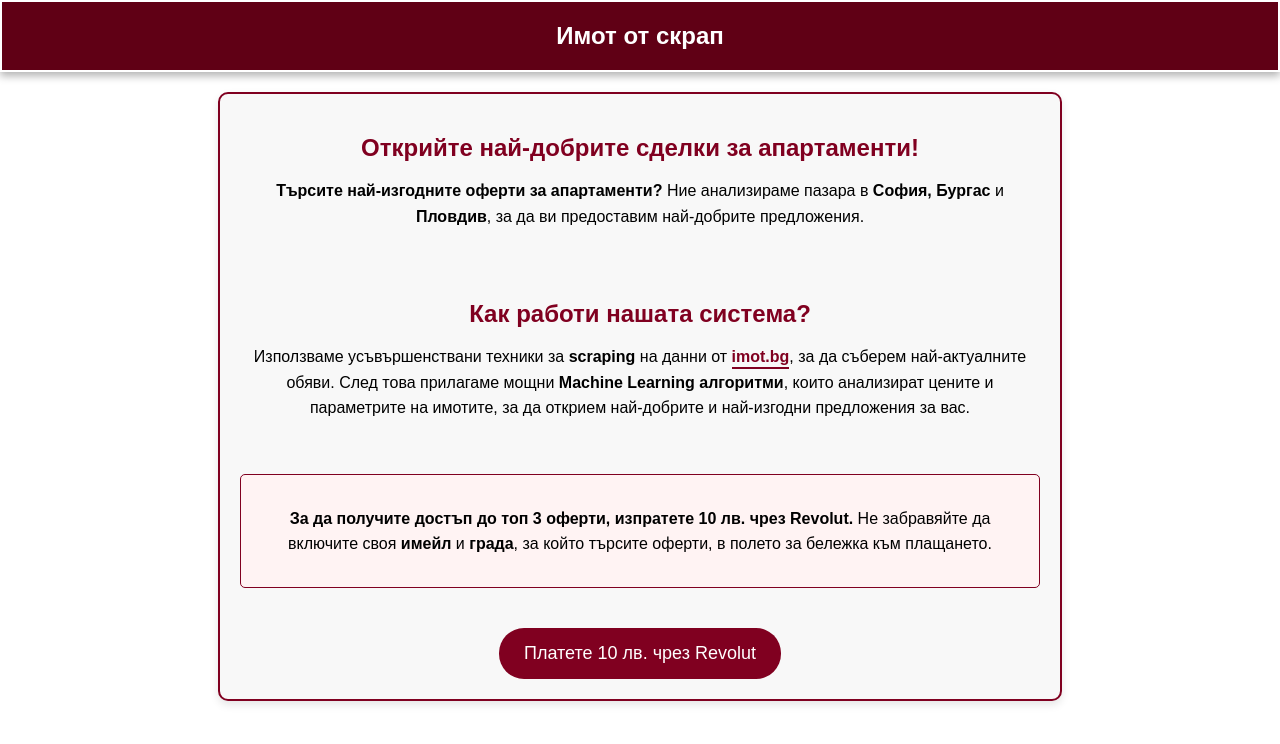
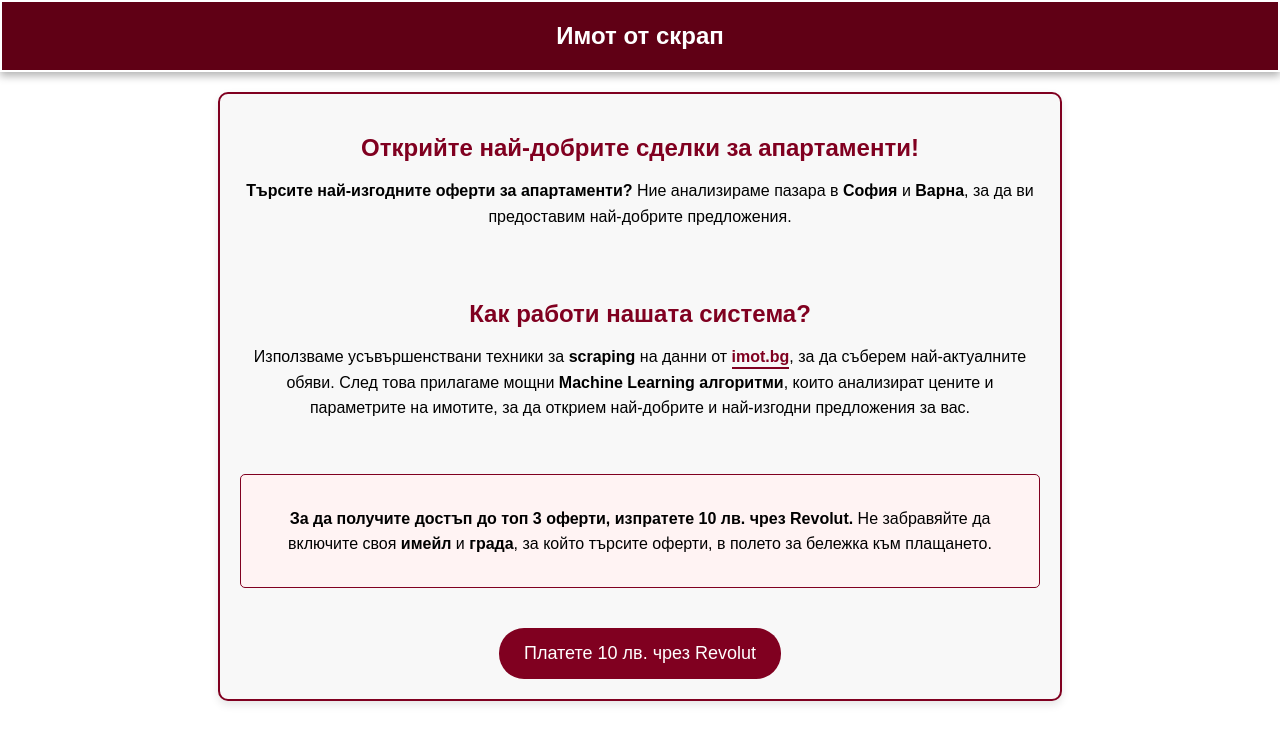
Before and after one commit to n0tn1w/Imot-From-Scrape, a plain HTML site: page index.html in a window 1280 px wide. Drawn offline with Linux system fonts and the light colour scheme.

Commit message:
City change

```diff
--- a/index.html
+++ b/index.html
@@ -87,7 +87,7 @@
     <header>Имот от скрап</header>
     <div class="container">
         <h2>Открийте най-добрите сделки за апартаменти!</h2>
-        <p><strong>Търсите най-изгодните оферти за апартаменти?</strong> Ние анализираме пазара в <strong>София, Бургас</strong> и <strong>Пловдив</strong>, за да ви предоставим най-добрите предложения.</p>
+        <p><strong>Търсите най-изгодните оферти за апартаменти?</strong> Ние анализираме пазара в <strong>София</strong> и <strong>Варна</strong>, за да ви предоставим най-добрите предложения.</p>
         <br>
         <br>
 
```
